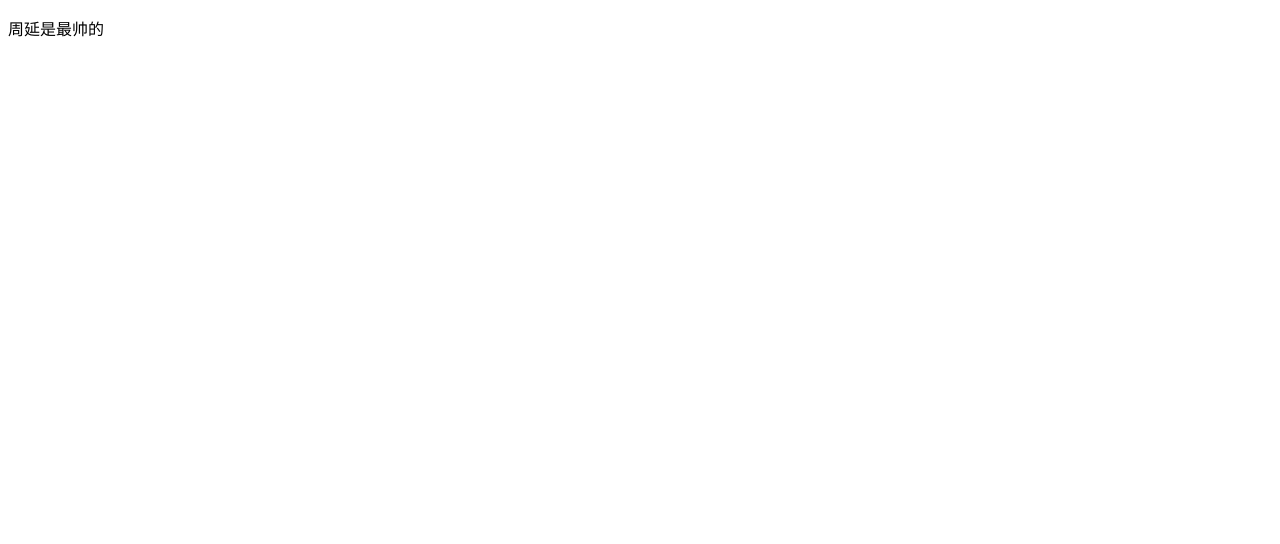
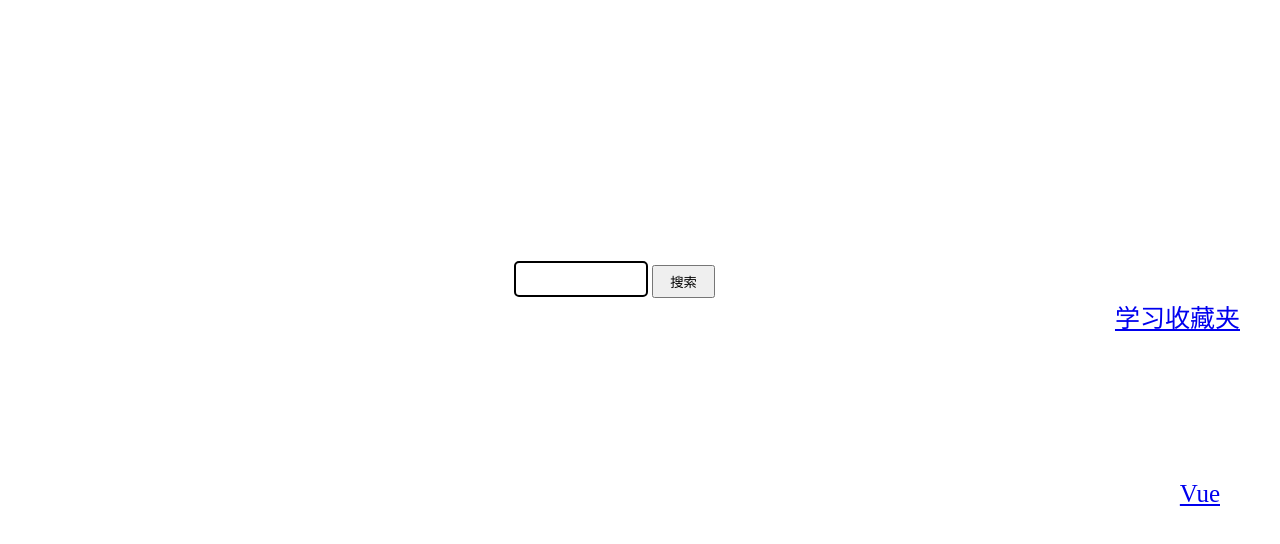
Before and after one commit to awerfvbhu/awerfvbhu.github.io, a plain HTML site: page index.html in a window 1280 px wide. Drawn offline with Linux system fonts and the light colour scheme.

Commit message:
Update index.html

```diff
--- a/index.html
+++ b/index.html
@@ -4,11 +4,43 @@
 <head>
     <meta charset="UTF-8">
     <meta name="viewport" content="width=device-width, initial-scale=1.0">
-    <title>周延最帅</title>
+    <title>哔哩哔哩                                </title>
+    <style>
+        .input_1 {
+            margin-top: 20%;
+            margin-left: 40%;
+            width: 10%;
+            height: 30px;
+            border: 2px solid;
+            border-radius: 5px;
+            font-size: 25px;
+        }
+
+        .input_2 {
+            width: 5%;
+            height: 33px;
+        }
+
+        a {
+            font-size: 25px;
+            position: absolute;
+            right: 40px;
+        }
+    </style>
 </head>
 
 <body>
-    <p>周延是最帅的</p>
+    <div>
+        <form action="https://search.bilibili.com/all" method="get">
+            <div>
+                <input type="text" name="keyword" class="input_1">
+                <input type="submit" value="搜索" class="input_2">
+            </div>
+        </form>
+    </div>
+    <a href="https://space.bilibili.com/1985888424/favlist?fid=3295544524&ftype=create">学习收藏夹</a>
+    <a
+        href="https://www.bilibili.com/video/BV1HV4y1a7n4/?spm_id_from=333.999.0.0&vd_source=330fce91e266d0c2ca83cce569346741" style="top:60%;right:60px">Vue</a>
 </body>
 
 </html>
```
